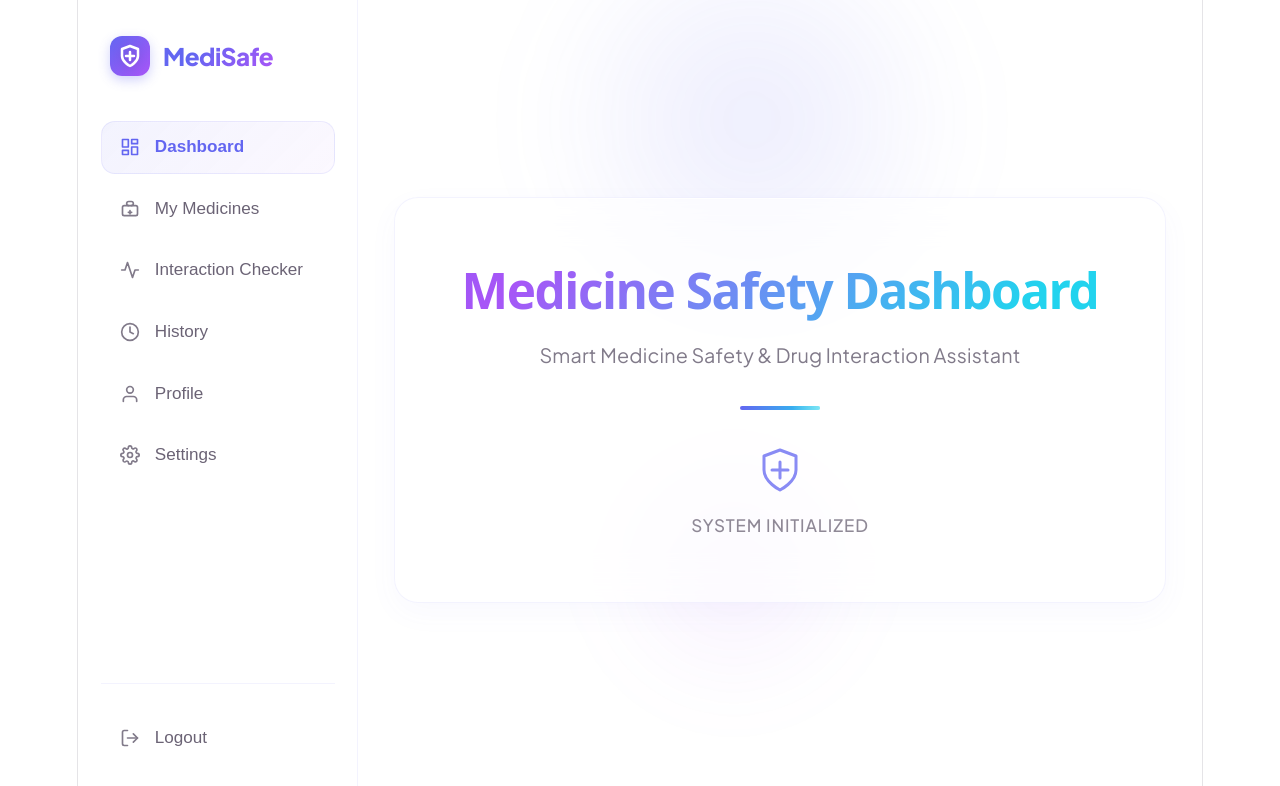
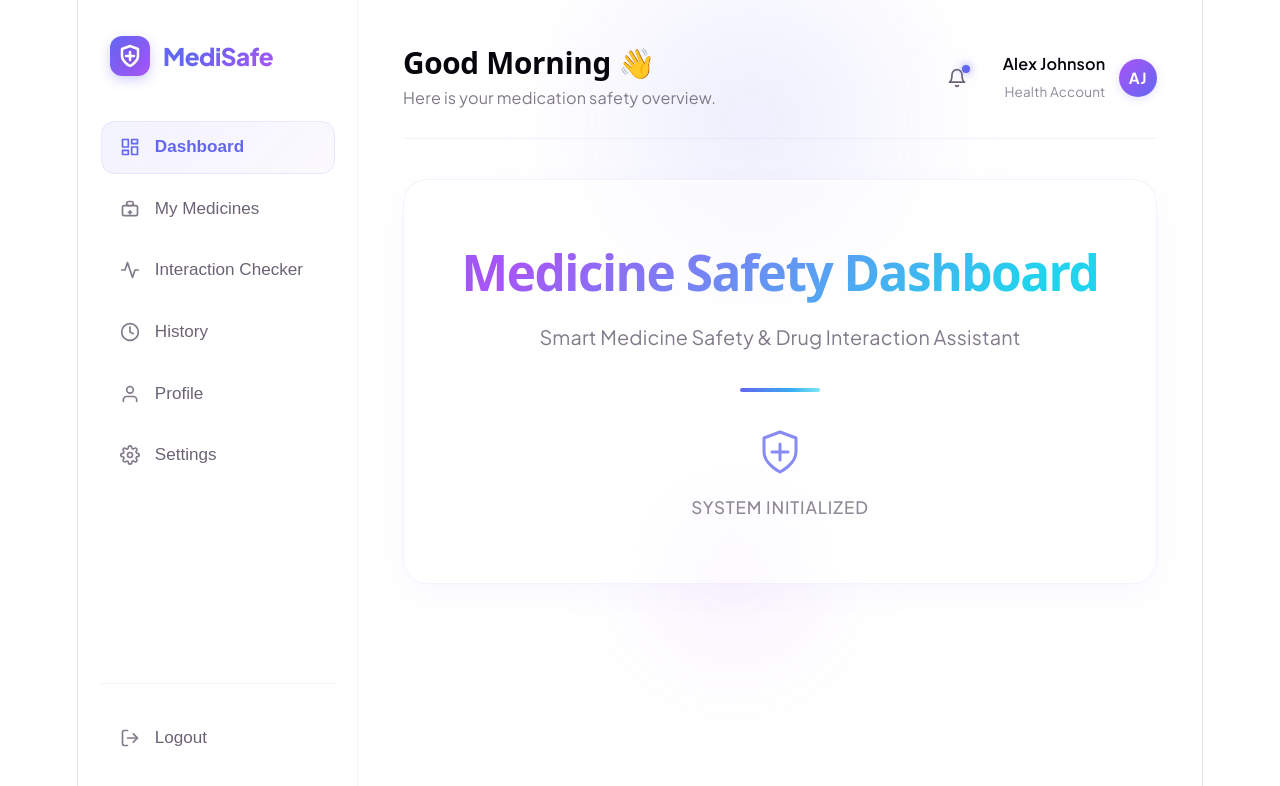
Before and after one commit to its-Sittu/HackInMotion-RICR-HIM-1114, a React (Vite) app: page / in a window 1280 px wide. Shown: the top 786 px of the page. Built offline with nearby package versions, Linux system fonts and the light colour scheme.

Commit message:
feat: add dashboard header

```diff
--- /dev/null
+++ b/src/components/dashboard/Header.jsx
@@ -0,0 +1,47 @@
+import React from 'react'
+
+export default function Header() {
+  return (
+    <header className="medisafe-header">
+      <div className="header-greetings">
+        <h2 className="header-title">Good Morning 👋</h2>
+        <p className="header-subtitle">Here is your medication safety overview.</p>
+      </div>
+
+      <div className="header-actions">
+        {/* Notification Icon */}
+        <button
+          type="button"
+          className="notification-trigger"
+          aria-label="View notifications"
+        >
+          <svg
+            width="20"
+            height="20"
+            viewBox="0 0 24 24"
+            fill="none"
+            stroke="currentColor"
+            strokeWidth="2"
+            strokeLinecap="round"
+            strokeLinejoin="round"
+          >
+            <path d="M18 8A6 6 0 0 0 6 8c0 7-3 9-3 9h18s-3-2-3-9" />
+            <path d="M13.73 21a2 2 0 0 1-3.46 0" />
+          </svg>
+          <span className="notification-badge" aria-hidden="true"></span>
+        </button>
+
+        {/* User Profile Display */}
+        <div className="user-profile-display">
+          <div className="profile-details">
+            <span className="profile-name">Alex Johnson</span>
+            <span className="profile-role">Health Account</span>
+          </div>
+          <div className="profile-avatar-wrapper">
+            <span className="profile-avatar-initials">AJ</span>
+          </div>
+        </div>
+      </div>
+    </header>
+  )
+}
--- a/src/pages/DashboardPage.jsx
+++ b/src/pages/DashboardPage.jsx
@@ -1,4 +1,5 @@
 import Sidebar from '../components/dashboard/Sidebar'
+import Header from '../components/dashboard/Header'
 import '../styles/dashboard.css'
 
 export default function DashboardPage() {
@@ -7,6 +8,7 @@ export default function DashboardPage() {
       <Sidebar />
 
       <div className="dashboard-content-container">
+        <Header />
         <main className="dashboard-main">
           <h1 className="dashboard-heading">Medicine Safety Dashboard</h1>
 
--- a/src/styles/dashboard.css
+++ b/src/styles/dashboard.css
@@ -230,16 +230,144 @@
   transition: transform 0.2s ease;
 }
 
+/* Header Component Styling */
+.medisafe-header {
+  display: flex;
+  flex-direction: row;
+  justify-content: space-between;
+  align-items: center;
+  width: 100%;
+  max-width: 800px;
+  padding: 0.5rem 0 1.5rem 0;
+  margin-bottom: 2.25rem;
+  border-bottom: 1px solid rgba(255, 255, 255, 0.06);
+  box-sizing: border-box;
+}
+
+@media (prefers-color-scheme: light) {
+  .medisafe-header {
+    border-bottom: 1px solid rgba(99, 102, 241, 0.08);
+  }
+}
+
+.header-greetings {
+  text-align: left;
+}
+
+.header-title {
+  font-size: 1.65rem;
+  font-weight: 700;
+  color: var(--text-h);
+  margin: 0;
+  letter-spacing: -0.01em;
+}
+
+.header-subtitle {
+  font-size: 0.9rem;
+  color: var(--text);
+  opacity: 0.85;
+  margin: 0.25rem 0 0 0;
+}
+
+.header-actions {
+  display: flex;
+  align-items: center;
+  gap: 1.5rem;
+}
+
+/* Notification bell button */
+.notification-trigger {
+  position: relative;
+  background: transparent;
+  border: none;
+  color: var(--text);
+  cursor: pointer;
+  padding: 0.5rem;
+  border-radius: 10px;
+  display: flex;
+  align-items: center;
+  justify-content: center;
+  transition: all 0.2s ease;
+}
+
+@media (prefers-color-scheme: dark) {
+  .notification-trigger {
+    color: #9ca3af;
+  }
+}
+
+.notification-trigger:hover {
+  background: rgba(99, 102, 241, 0.06);
+  color: #6366f1;
+}
+
+.notification-badge {
+  position: absolute;
+  top: 6px;
+  right: 6px;
+  width: 8px;
+  height: 8px;
+  background-color: #6366f1;
+  border-radius: 50%;
+  box-shadow: 0 0 8px rgba(99, 102, 241, 0.8);
+}
+
+/* User profile display */
+.user-profile-display {
+  display: flex;
+  align-items: center;
+  gap: 0.75rem;
+}
+
+.profile-details {
+  display: flex;
+  flex-direction: column;
+  align-items: flex-end;
+  font-family: inherit;
+}
+
+.profile-name {
+  font-size: 0.9rem;
+  font-weight: 600;
+  color: var(--text-h);
+}
+
+.profile-role {
+  font-size: 0.75rem;
+  color: var(--text);
+  opacity: 0.75;
+  margin-top: 0.1rem;
+}
+
+.profile-avatar-wrapper {
+  width: 38px;
+  height: 38px;
+  border-radius: 50%;
+  background: linear-gradient(135deg, #a855f7 0%, #6366f1 100%);
+  display: flex;
+  align-items: center;
+  justify-content: center;
+  box-shadow: 0 2px 8px rgba(99, 102, 241, 0.2);
+}
+
+.profile-avatar-initials {
+  color: #fff;
+  font-size: 0.85rem;
+  font-weight: 700;
+  letter-spacing: 0.05em;
+}
+
 /* Main Content Layout container */
 .dashboard-content-container {
   flex-grow: 1;
   display: flex;
   flex-direction: column;
   align-items: center;
-  justify-content: center;
-  padding: 3rem 2rem;
+  justify-content: flex-start;
+  padding: 2rem 2.5rem 3rem 2.5rem;
   z-index: 1;
   box-sizing: border-box;
+  width: 100%;
 }
 
 /* Main Content Area styling with subtle glassmorphic card */
@@ -422,12 +550,23 @@
   .logout-btn:hover {
     transform: none;
   }
+  .dashboard-content-container {
+    padding: 1.5rem 1rem;
+  }
+  .medisafe-header {
+    flex-direction: column;
+    align-items: flex-start;
+    gap: 1rem;
+    padding-bottom: 1rem;
+    margin-bottom: 1.5rem;
+  }
+  .header-actions {
+    width: 100%;
+    justify-content: space-between;
+  }
 }
 
 @media (max-width: 640px) {
-  .dashboard-content-container {
-    padding: 1.5rem 1rem;
-  }
   .dashboard-main {
     padding: 2.5rem 1.5rem;
   }
```
